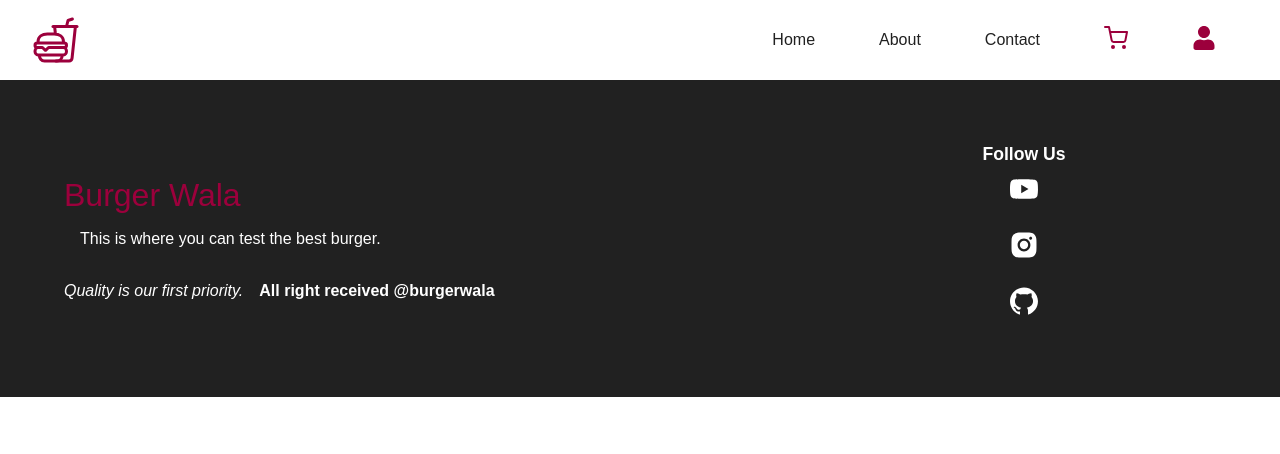
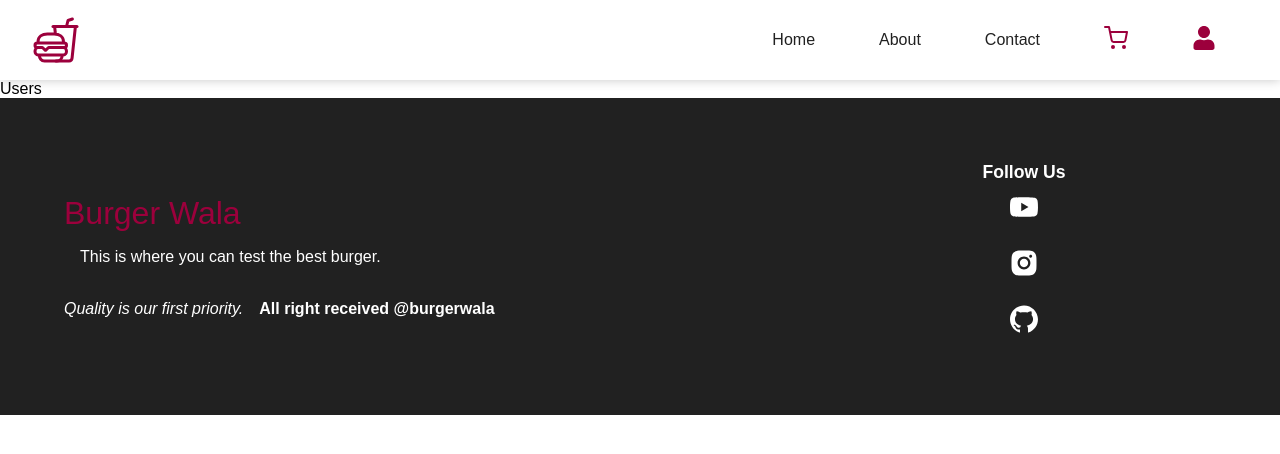
Before and after one commit to 0ALEX-2/burgar_wala, a React (Create React App) app: page /admin/users in a window 1280 px wide. Shown: the top 454 px of the page. Built offline with nearby package versions, Linux system fonts and the light colour scheme.

Commit message:
dashboard

```diff
--- a/src/App.js
+++ b/src/App.js
@@ -16,6 +16,7 @@
 import "./styles/table.scss";
 import "./styles/orderDetails.scss";
 import "./styles/dashboard.scss";
+import "./styles/users.scss";
 
 import Home from "./components/home/Home";
 import Footer from "./components/home/layout/Footer";
@@ -28,7 +29,8 @@
 import Profile from "./components/profile/Profile";
 import MyOrders from "./components/MyOrders/MyOrders";
 import OrderDetails from "./components/MyOrders/OrderDetails";
-import Dashboard from "./components/dashboard/Dashboard";
+import Dashboard from "./components/admin/Dashboard";
+import Users from "./components/admin/Users";
 
 function App() {
   return (
@@ -46,6 +48,7 @@
         <Route path="/myorders" element={<MyOrders />} />
         <Route path="/order/:id" element={<OrderDetails />} />
         <Route path="/admin/dashboard" element={<Dashboard />} />
+        <Route path="/admin/users" element={<Users />} />
       </Routes>
       <Footer />
     </div>
--- /dev/null
+++ b/src/components/admin/Users.jsx
@@ -0,0 +1,7 @@
+import React from "react";
+
+const Users = () => {
+  return <div>Users</div>;
+};
+
+export default Users;
--- /dev/null
+++ b/src/styles/users.scss
@@ -0,0 +1 @@
+@import "colors";
```
Also changed, not shown: src/components/admin/Dashboard.jsx (renamed from src/components/dashboard/Dashboard.jsx).
